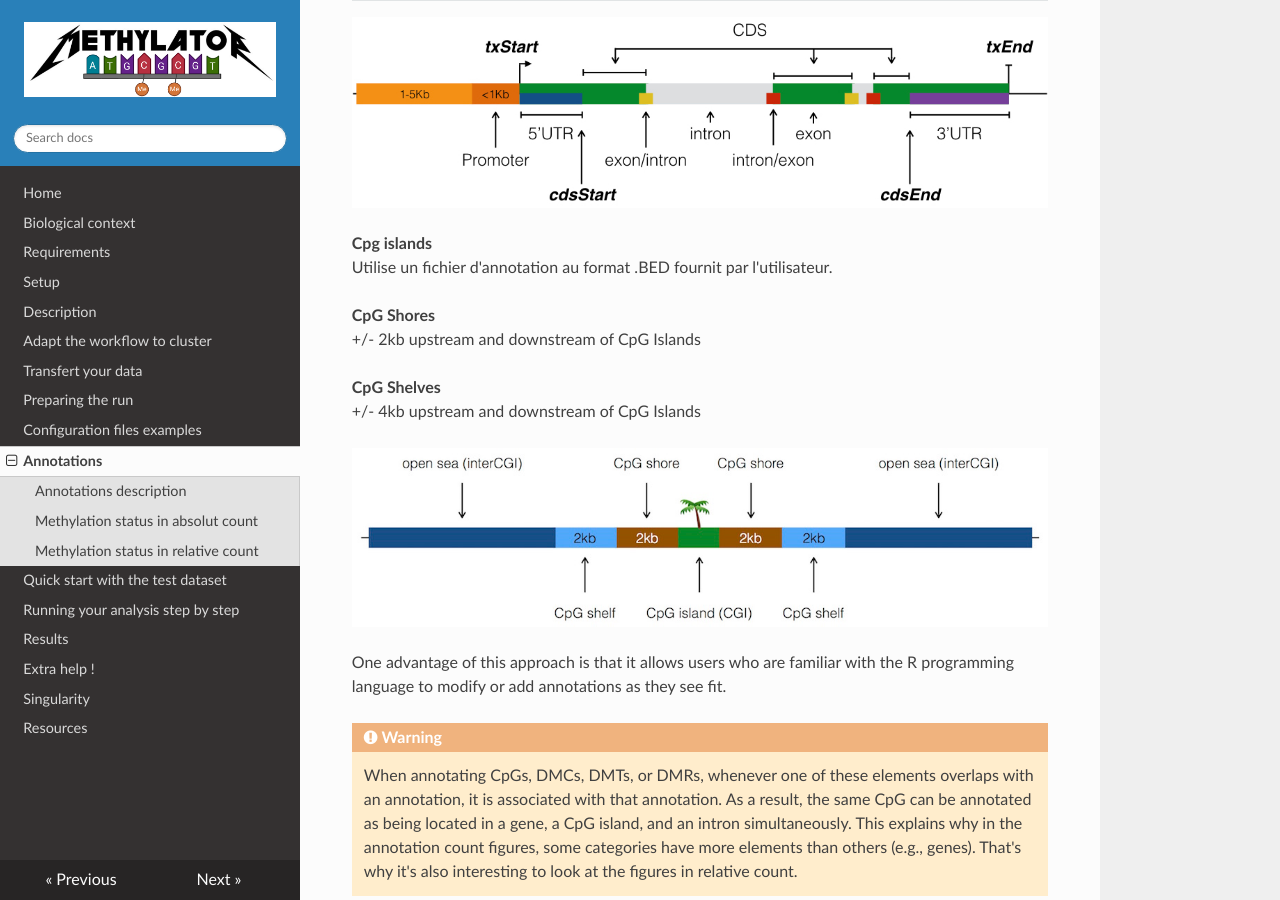
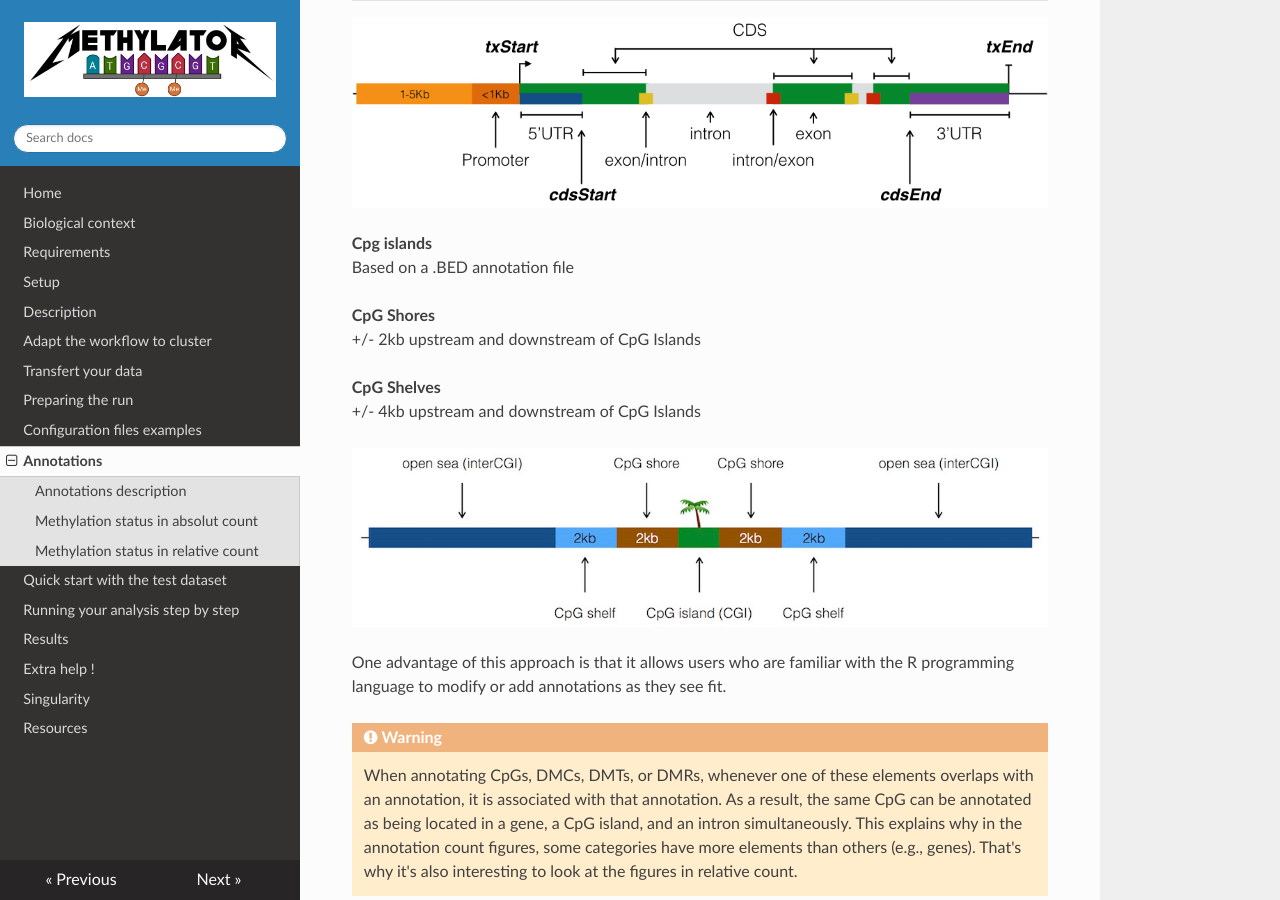
Before and after one commit to parisepigenetics/Methylator-Documentation, an MkDocs documentation site: the page built from docs/annotations.md, in a window 1280 px wide and 900 px high, scrolled down 2082 px. Built offline with MkDocs 1.6.1, drawn with Linux system fonts in a browser that asks for light colours; nearby versions of some CDN libraries.

Commit message:
Update annotations.md

```diff
--- a/docs/annotations.md
+++ b/docs/annotations.md
@@ -70,8 +70,7 @@ GenomicRanges::mcols(near_tss_gr)$type = sprintf('%s_near_tss', ORG)
 
 
 **Cpg islands**
-Utilise un fichier d'annotation au format .BED fournit par l'utilisateur.
-
+Based on a .BED annotation file
 
 **CpG Shores**
 +/- 2kb upstream and downstream of CpG Islands
```
